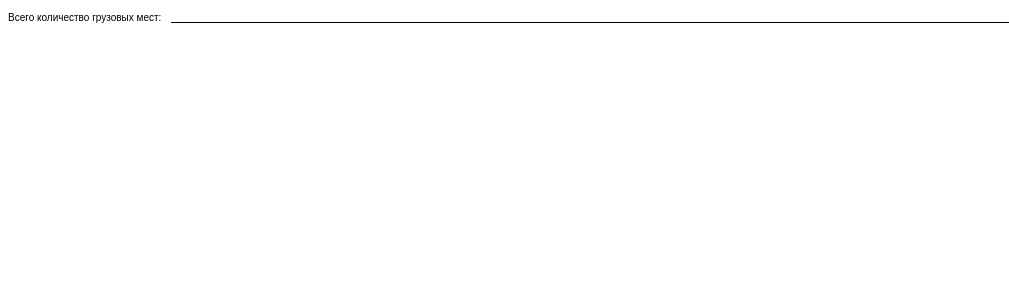
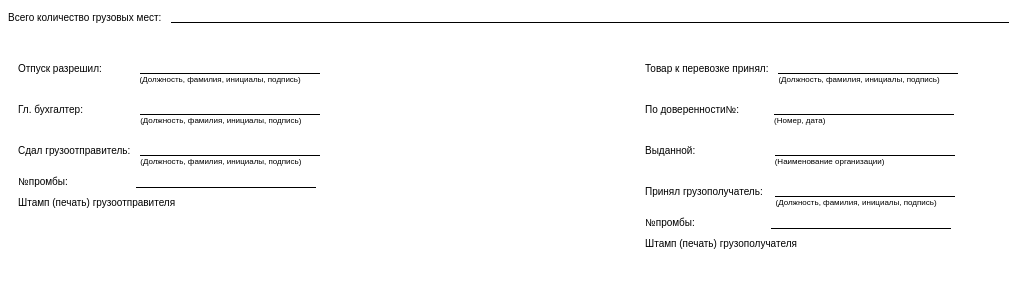
Before and after one commit to itVityas/Bloom, a Django app: template apps/sez/templates/innerttn.html in a window 1280 px wide. Shown: the part 415-703 px from the top of the page, without its empty margins (0-1009 px from the left). Run offline with Django 5.2, Linux system fonts and the light colour scheme; the template is opened without the code that fills it, so the values that code supplies are empty; parts of the project's set-up code (start-up, migrations or seed data) failed here and were passed over.

Commit message:
change html

```diff
--- a/apps/sez/templates/innerttn.html
+++ b/apps/sez/templates/innerttn.html
@@ -38,6 +38,20 @@
             margin-right: 5px;
             margin-bottom: -10px;
           }
+        .underline-field-middle {
+            display: inline-block;
+            width: 180px; /* длина линии */
+            border-bottom: 1px solid #000;
+            font-size: 16px;
+            line-height: 1.2;
+            vertical-align: bottom;
+            text-align: left;
+            position: relative;
+            padding-bottom: 2px;
+            margin-left: 10px;
+            margin-right: 5px;
+            margin-bottom: -10px;
+        }
         .underline-field-text {
             display: inline-block;
             width: 130px; /* Длина линии */
@@ -93,7 +107,23 @@
             border-bottom: 1px solid black;
             margin-left: 10px;
             margin-bottom: 4px;
-        }where
+        }
+        .pb-before {
+            page-break-before: always;
+        }
+        .bar-line {
+            display: flex;
+            padding: 10px;
+        }
+
+        .bar-line__left {
+            flex: 1;
+        }
+
+        .bar-line__right {
+            flex: 1;
+            margin-left: 10px;
+        }
     </style>
 </head>
 
@@ -291,5 +321,27 @@
     </div>
 
 
+    <div class="pb-before">
+        <div class="bar-line">
+            <div class="bar-line__left">
+                <p class="flex-underline">Отпуск разрешил: &nbsp;&nbsp;&nbsp;&nbsp;&nbsp;&nbsp;&nbsp;&nbsp;&nbsp;<span class="field-wrapper"> <span class="underline-field-middle"></span><span class="field-hint">(Должность, фамилия, инициалы, подпись)</span></span></p>
+                <p class="flex-underline">Гл. бухгалтер:&nbsp;&nbsp;&nbsp;&nbsp;&nbsp;&nbsp;&nbsp;&nbsp;&nbsp;&nbsp;&nbsp;&nbsp;&nbsp;&nbsp;&nbsp;&nbsp;&nbsp;<span class="field-wrapper"> <span class="underline-field-middle"></span><span class="field-hint">(Должность, фамилия, инициалы, подпись)</span></span></p>
+                <p class="flex-underline">Сдал грузоотправитель:<span class="field-wrapper"> <span class="underline-field-middle"></span><span class="field-hint">(Должность, фамилия, инициалы, подпись)</span></span></p>
+                <p class="flex-underline">№промбы:&nbsp;&nbsp;&nbsp;&nbsp;&nbsp;&nbsp;&nbsp;&nbsp;&nbsp;&nbsp;&nbsp;&nbsp;&nbsp;&nbsp;&nbsp;&nbsp;&nbsp;&nbsp;&nbsp;&nbsp;&nbsp;<span class="underline-field-middle"></span></p>
+                <p>Штамп (печать) грузоотправителя</p>
+                <br>
+                <br>
+            </div>
+
+            <div class="bar-line__right">
+                <p class="flex-underline">Товар к перевозке принял:<span class="field-wrapper"> <span class="underline-field-middle"></span><span class="field-hint">(Должность, фамилия, инициалы, подпись)</span></span></p>
+                <p class="flex-underline">По доверенности№:&nbsp;&nbsp;&nbsp;&nbsp;&nbsp;&nbsp;&nbsp;&nbsp;&nbsp;<span class="field-wrapper"> <span class="underline-field-middle"></span><span class="field-hint">(Номер, дата)</span></span></p>
+                <p class="flex-underline">Выданной:&nbsp;&nbsp;&nbsp;&nbsp;&nbsp;&nbsp;&nbsp;&nbsp;&nbsp;&nbsp;&nbsp;&nbsp;&nbsp;&nbsp;&nbsp;&nbsp;&nbsp;&nbsp;&nbsp;&nbsp;&nbsp;&nbsp;&nbsp;&nbsp;&nbsp;<span class="field-wrapper"><span class="underline-field-middle"></span><span class="field-hint">(Наименование организации)</span></span></p>
+                <p class="flex-underline">Принял грузополучатель:&nbsp;<span class="field-wrapper"> <span class="underline-field-middle"></span><span class="field-hint">(Должность, фамилия, инициалы, подпись)</span></span></p>
+                <p class="flex-underline">№промбы:&nbsp;&nbsp;&nbsp;&nbsp;&nbsp;&nbsp;&nbsp;&nbsp;&nbsp;&nbsp;&nbsp;&nbsp;&nbsp;&nbsp;&nbsp;&nbsp;&nbsp;&nbsp;&nbsp;&nbsp;&nbsp;&nbsp;&nbsp;&nbsp;<span class="underline-field-middle"></span></p>
+                <p>Штамп (печать) грузополучателя</p>
+            </div>
+          </div>
+    </div>
 </body>
 </html>
```
